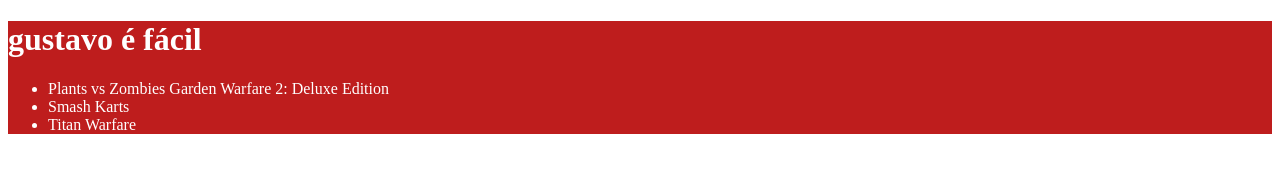
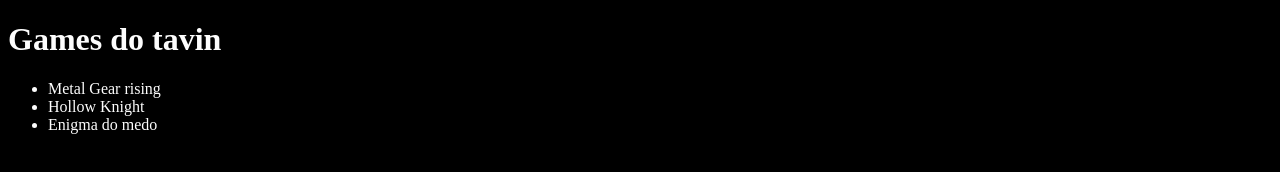
Before and after one commit to GusGus07/ambasim, a plain HTML site: page index.html in a window 1280 px wide. Drawn offline with Linux system fonts and the light colour scheme.

Commit message:
Add files via upload

```diff
--- a/index.html
+++ b/index.html
@@ -9,11 +9,11 @@
 </head>
 <body>
     <header>
-        <h1>gustavo é fácil</h1>
+        <h1>Games do tavin</h1>
          <ul>
-             <li>Plants vs Zombies Garden Warfare 2: Deluxe Edition</li>
-            <li>Smash Karts</li>
-            <li>Titan Warfare</li>
+             <li>Metal Gear rising</li>
+            <li>Hollow Knight</li>
+            <li>Enigma do medo</li>
         </ul>
     </header>
 
--- a/style.css
+++ b/style.css
@@ -1,4 +1,8 @@
+body {
+    background-color:rgb(0, 0, 0) ;
+}
+
 header {
-    background-color: #be1d1d;
-    color: rgb(255, 255, 255);
+    background-color: #000000;
+    color: rgb(253, 253, 253);
 }
```
